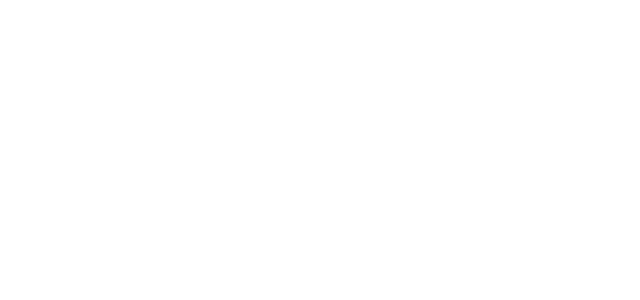
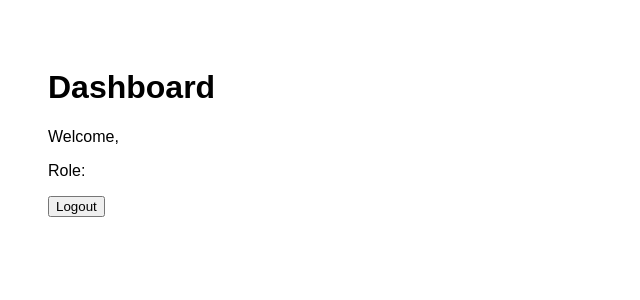
Before and after one commit to NorwenComplience/norwen_backend, a Nuxt app: page /dashboard in a window 1280 px wide. Before the commit this address had no page. Shown: the top 300 px of the page, without its empty margins (0-640 px from the left). Built offline with nearby package versions, Linux system fonts and the light colour scheme; no server answers.

Commit message:
Add basic dashboard page

```diff
--- /dev/null
+++ b/app/pages/dashboard.vue
@@ -0,0 +1,17 @@
+<template>
+  <div style="padding: 40px; font-family: sans-serif;">
+    <h1>Dashboard</h1>
+    <p>Welcome, {{ user?.name || user?.email }}</p>
+    <p>Role: {{ user?.role }}</p>
+    <button @click="logout">Logout</button>
+  </div>
+</template>
+
+<script setup lang="ts">
+const { data: user } = await useFetch('/api/auth/me')
+
+async function logout() {
+  await $fetch('/api/auth/logout', { method: 'POST' })
+  navigateTo('/login')
+}
+</script>
```
